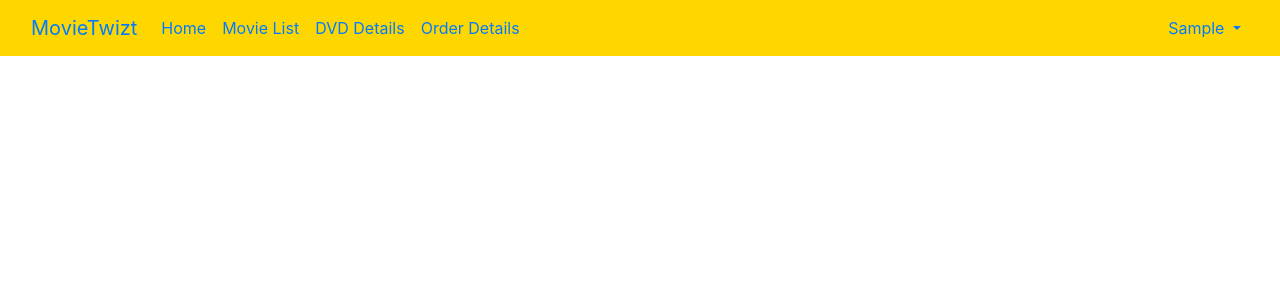
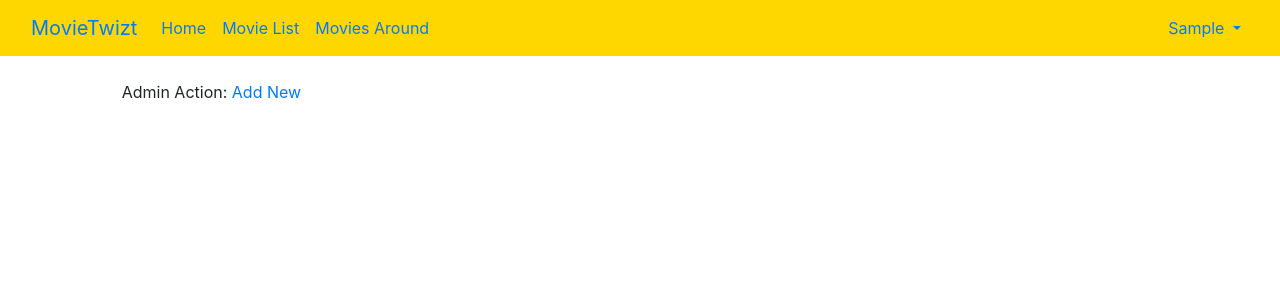
Before and after one commit to VishekhaTamrakar/MovieTwitz-ImplementingAPI, a Django app: page /movie_list in a window 1280 px wide. Shown: the top 300 px of the page. Run offline with Django 3.2, Linux system fonts and the light colour scheme; the visitor is signed in with stand-in values (Sample User, id 1); data that the repository does not hold is empty; some libraries are stand-ins or nearby versions.

Commit message:
Added Movie List functionalities

```diff
--- a/mtapp/forms.py
+++ b/mtapp/forms.py
@@ -11,4 +11,4 @@ class UserForm(forms.ModelForm):
 class MovieForm(forms.ModelForm):
     class Meta:
         model = Movie
-        fields = ('name', 'release_date', 'imdb_id', 'genre', 'directed_by', 'runtime', 'notable_casts', 'rating', 'disc_price', 'review')
+        fields = ('name', 'release_date', 'imdb_id', 'genre', 'poster', 'directed_by', 'runtime', 'notable_casts', 'rating', 'disc_price', 'review')
--- a/mtapp/templates/app/base.html
+++ b/mtapp/templates/app/base.html
@@ -29,10 +29,7 @@
                     <a class="nav-link" href="{% url 'app:movie_list' %}">Movie List</a>
                 </li>
                 <li class="nav-item">
-                    <a class="nav-link" href="#">DVD Details</a>
-                </li>
-                <li class="nav-item">
-                    <a class="nav-link" href="#">Order Details</a>
+                    <a class="nav-link" href="#">Movies Around</a>
                 </li>
             </ul>
             <ul class="navbar-nav ml-auto">
@@ -41,10 +38,9 @@
                         <a class="nav-link dropdown-toggle" href="#" id="navbarDropdownMenuLink" data-toggle="dropdown" aria-haspopup="true" aria-expanded="false">
                             {{ user.first_name }}
                         </a>
-
-                         <div class="dropdown-menu dropdown-menu-right" aria-labelledby="navbarDropdownMenuLink">
-                        <a class="dropdown-item" href="{% url 'logout' %}">Log Out</a>
-
+                        <div class="dropdown-menu dropdown-menu-right" aria-labelledby="navbarDropdownMenuLink">
+                            <a class="dropdown-item" href="{% url 'logout' %}">Log Out</a>
+                            <a class="dropdown-item" href="#">My Orders</a>
                         </div>
                     </li>
                 {% else %}
--- a/mtapp/templates/app/movie_list.html
+++ b/mtapp/templates/app/movie_list.html
@@ -4,6 +4,14 @@
 
 <div class="row justify-content-center">
     <div class="col-lg-10">
+        <div class="row">
+            <div class="col-12">
+                <p>Admin Action:
+                    <a href="{% url 'app:movie_new' %}">Add New</a>
+                </p>
+            </div>
+        </div>
+        <br/>
         <div class="row">
             {% for movie in movie_list %}
             <div class="col-lg-4 text-center">
```
Also changed, not shown: mtapp/templates/app/home.html (+0 -13 lines), mtapp/templates/app/movie_new.html (+9 -5 lines).
